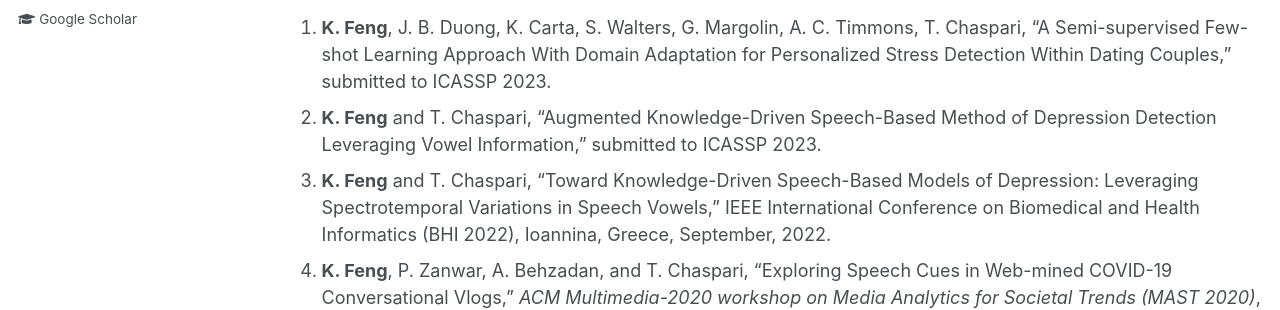
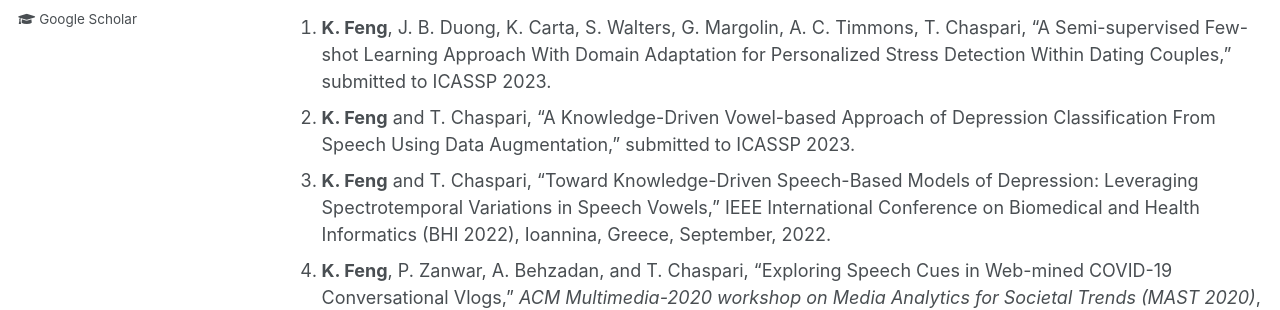
Before and after one commit to kexinF/kexinf.github.io, a Jekyll site: the page built from _pages/publications.md, in a window 1280 px wide and 1125 px high. Shown: the part 454-764 px from the top of the window. Built offline with Jekyll 4.4.1, drawn with Linux system fonts in a browser that asks for light colours.

Commit message:
update paper

```diff
--- a/_pages/publications.md
+++ b/_pages/publications.md
@@ -13,7 +13,7 @@ author_profile: true
 Selected Conference Papers
 ======
 1. **K. Feng**, J. B. Duong, K. Carta, S. Walters, G. Margolin, A. C. Timmons, T. Chaspari, “A Semi-supervised Few-shot Learning Approach With Domain Adaptation for Personalized Stress Detection Within Dating Couples,” submitted to ICASSP 2023.
-1. **K. Feng** and T. Chaspari, “Augmented Knowledge-Driven Speech-Based Method of Depression Detection Leveraging Vowel Information,” submitted to ICASSP 2023.
+1. **K. Feng** and T. Chaspari, “A Knowledge-Driven Vowel-based Approach of Depression Classification From Speech Using Data Augmentation,” submitted to ICASSP 2023.
 1. **K. Feng** and T. Chaspari, “Toward Knowledge-Driven Speech-Based Models of Depression: Leveraging Spectrotemporal Variations in Speech Vowels,” IEEE International Conference on Biomedical and Health Informatics (BHI 2022), Ioannina, Greece, September, 2022.
 1. **K. Feng**, P. Zanwar, A. Behzadan, and T. Chaspari, “Exploring Speech Cues in Web-mined COVID-19 Conversational Vlogs,” *ACM Multimedia-2020 workshop on Media Analytics for Societal Trends (MAST 2020)*, October 2020, DOI: 10.1145/3423268.3423584
 1. M. Yadav, Md. Sakib, **K. Feng**, A. Behzadan and T. Chaspari, “Virtual reality interface and population-specific models to mitigate public speaking anxiety,” *International Conference on Affective Computing and Intelligent Interaction (ACII 2019)*, Cambridge, United Kingdom, September 2019 (BEST PAPER NOMINATION), DOI: 10.1109/ACII.2019.8925509
```
Also changed, not shown: 2 other files.
